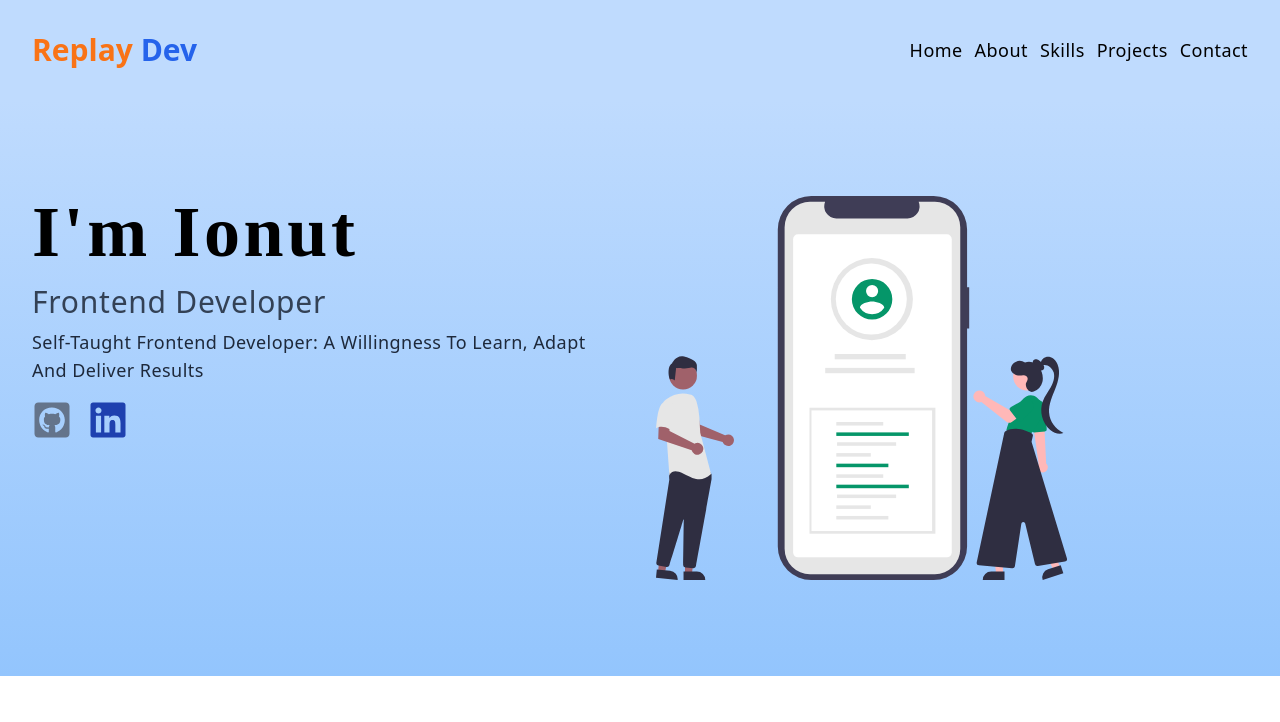
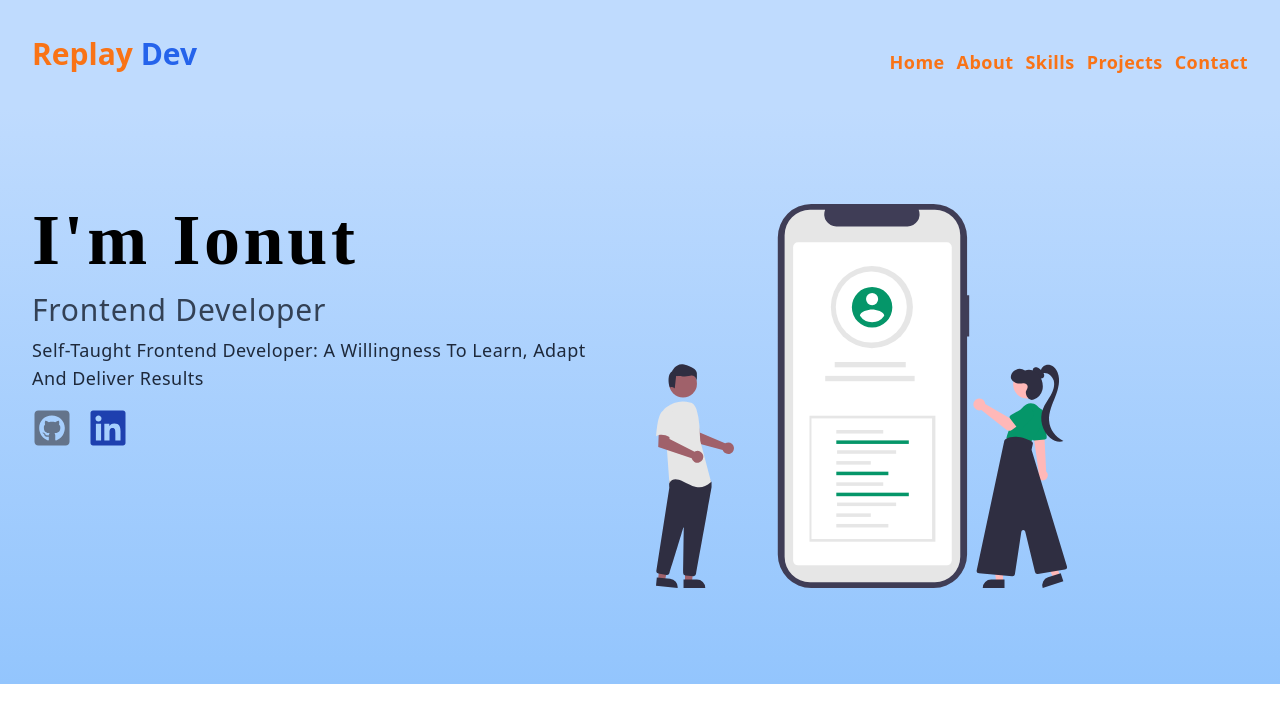
Before and after one commit to replayzor/portfolio, a React (Vite) app: page / in a window 1280 px wide. Shown: the top 722 px of the page. Built offline with nearby package versions, Linux system fonts and the light colour scheme; a web font is replaced by a local one.

Commit message:
refactor: Simplify Navbar component structure

```diff
--- a/src/components/Navbar.jsx
+++ b/src/components/Navbar.jsx
@@ -5,10 +5,12 @@ function Navbar() {
 	return (
 		<nav className="bg-blue-200 ">
 			<div className="flex flex-col justify-between px-8 py-4 mx-auto sm:gap-x-16 sm:items-center sm:py-8 sm:flex-row max-w-7xl">
-				<h2 className="text-3xl font-bold text-orange-500">
-					Replay <span className="text-blue-600">Dev</span>
-				</h2>
-				<div className="flex gap-x-3">
+				<Link to="/">
+					<h2 className="text-3xl font-bold text-orange-500">
+						Replay <span className="text-blue-600">Dev</span>
+					</h2>
+				</Link>
+				<div className="flex pt-4 font-semibold text-orange-500 gap-x-3">
 					{links.map((link) => {
 						const { id, href, text } = link;
 						return (
```
